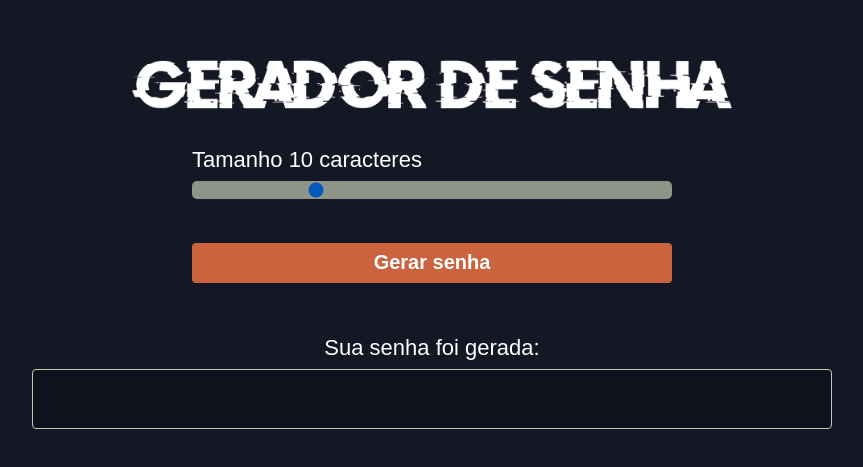
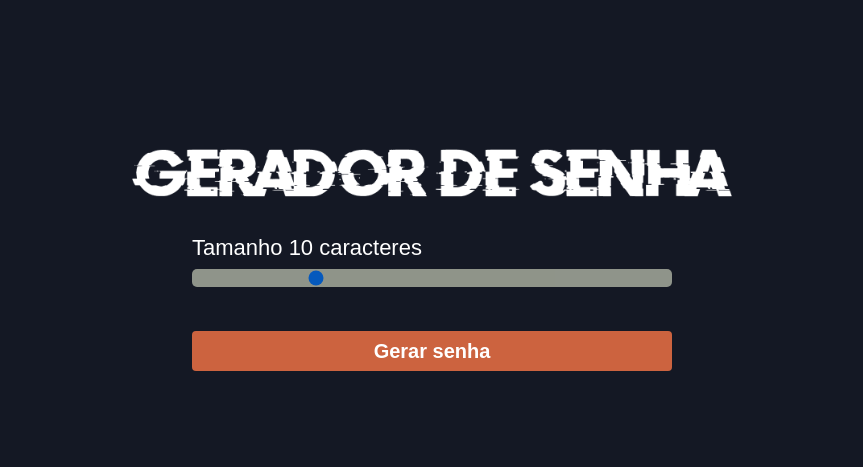
Before and after one commit to edumoreiradev/my-little-projects, a plain HTML site: page password-generator/code/index.html in a window 1280 px wide. Shown: the part 133-600 px from the top of the page, without its empty margins (208-1071 px from the left). Drawn offline with Linux system fonts and the light colour scheme.

Commit message:
reorganizando

```diff
--- a/password-generator/index.html
+++ b/password-generator/code/index.html
@@ -10,7 +10,7 @@
 </head>
 <body>
 
-    <img class="logo" src="imagens/logo.png" alt="imagem da logo">
+    <img class="logo" src="../imagens/logo.png" alt="imagem da logo">
 
     <main class="container-input">
         <span>Tamanho
@@ -21,7 +21,7 @@
         <button class="button-cta" id="butoon" onclick="gerenatePassword()">Gerar senha</button>
     </main>
 
-    <div id="box-password" class="box-password a">
+    <div id="box-password" class="box-password hide">
         <span class="title">Sua senha foi gerada:</span>
         <span id="password" class="password" onclick="copyPassword()"></span>
         <span class="copy">Clique na senha para copiar 🦆</span>
```
Also changed, not shown: password-generator/code/responsive.css (renamed from password-generator/responsive.css), password-generator/code/script.js (renamed from password-generator/script.js), password-generator/code/style.css (renamed from password-generator/style.css).
